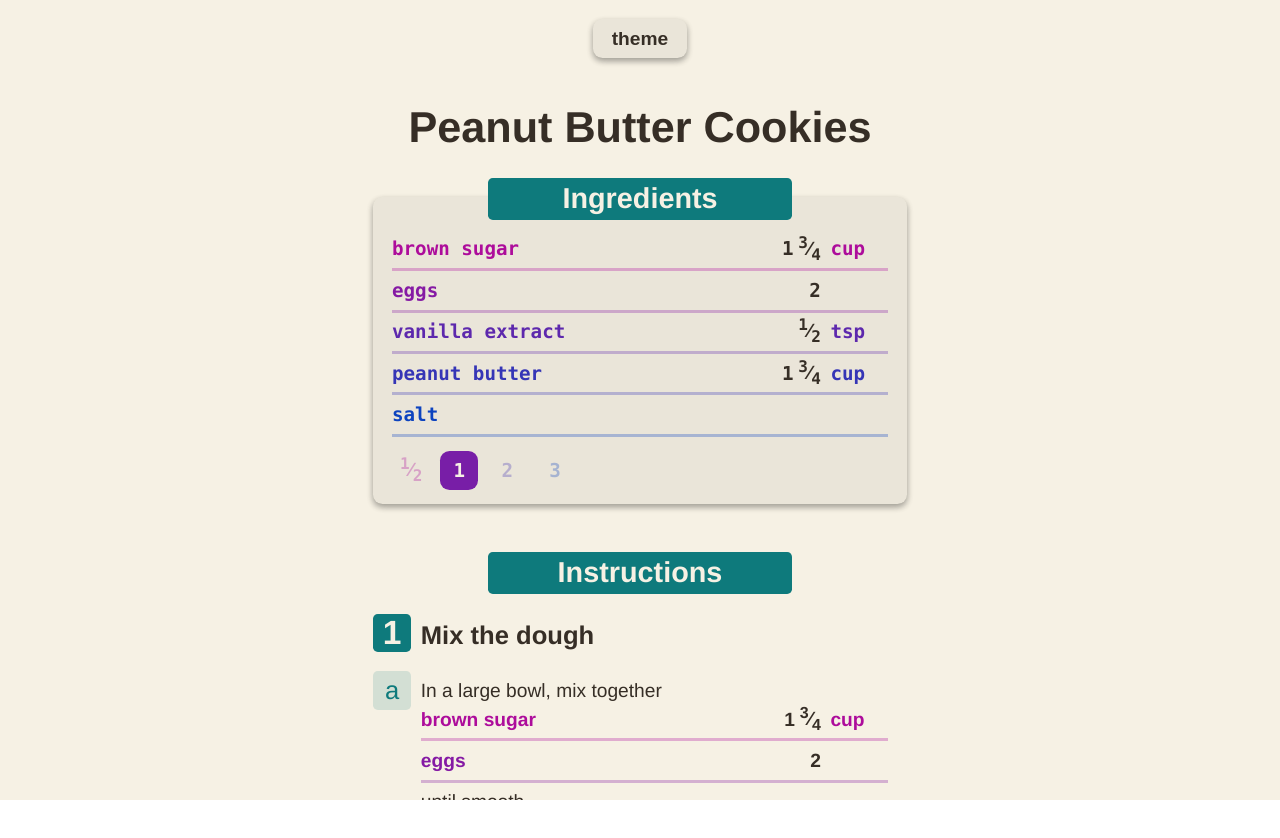
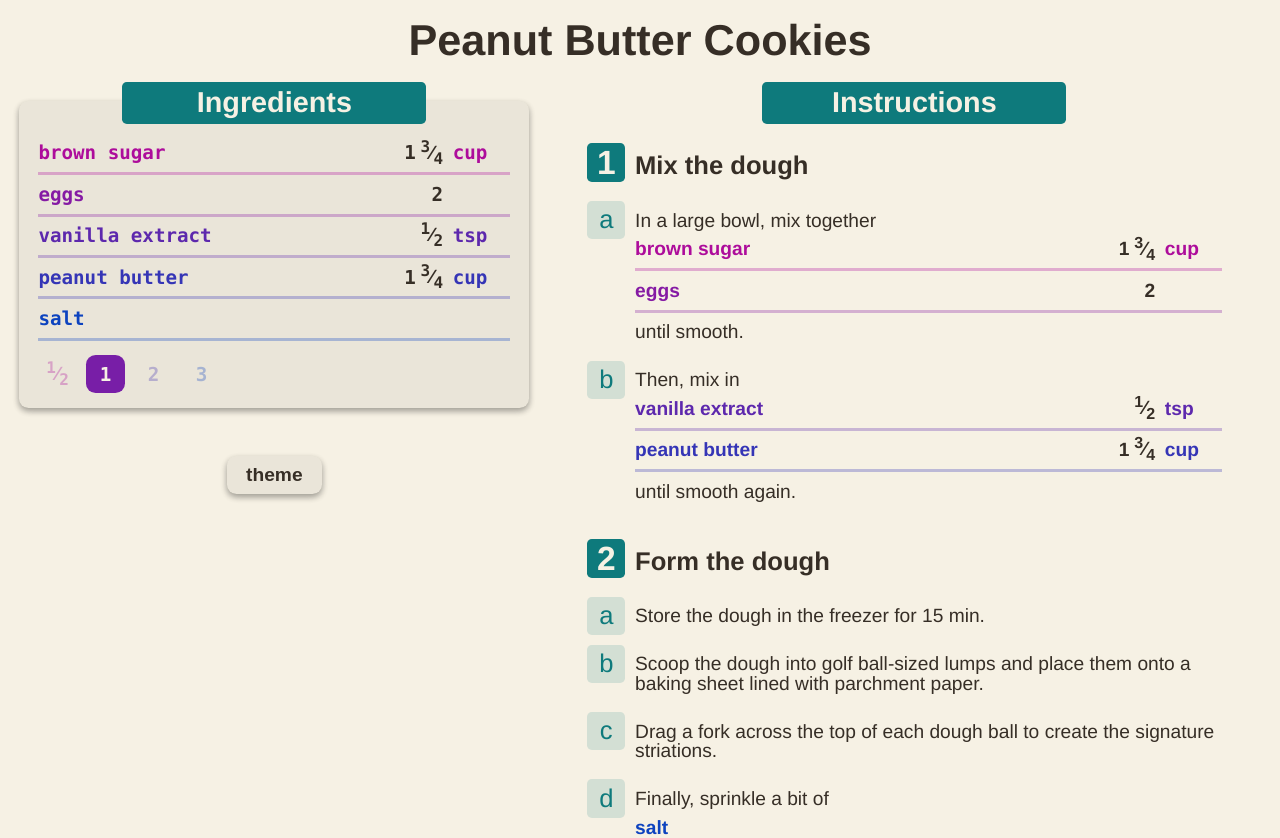
Before and after one commit to gtcarroll/recipes, a React (Create React App) app: page / in a window 1280 px wide. Before the commit the page ends 800 px from the top, so only its background shows below. Built offline with nearby package versions, Linux system fonts and the light colour scheme.

Commit message:
added responsive desktop layout

```diff
--- a/src/components/App.js
+++ b/src/components/App.js
@@ -1,4 +1,4 @@
-import React, { useState } from "react";
+import React, { useState, useEffect } from "react";
 import styled from "styled-components";
 import { Recipe } from "./recipe/";
 import { ThemeContext, themes, styles } from "./common";
@@ -11,19 +11,31 @@ export const App = () => {
     : "light";
   document.documentElement.style.setProperty("color-scheme", preferredTheme);
   const [theme, setTheme] = useState(themes[preferredTheme]);
-  const value = {
-    theme,
-    setTheme,
+  const [isMobile, setIsMobile] = useState(true);
+
+  useEffect(() => {
+    checkResize();
+    window.addEventListener("resize", checkResize);
+    return () => window.removeEventListener("resize", checkResize);
+  }, []);
+  const checkResize = () => {
+    setIsMobile(window.innerWidth < 1000);
   };
+
   return (
-    <ThemeContext.Provider value={value}>
+    <ThemeContext.Provider
+      value={{
+        theme,
+        setTheme,
+      }}
+    >
       <AppDiv
         style={{
           color: theme.foreground,
           backgroundColor: theme.background,
         }}
       >
-        <Recipe {...peanutButterCookies} />
+        <Recipe {...peanutButterCookies} isMobile={isMobile} />
       </AppDiv>
     </ThemeContext.Provider>
   );
@@ -39,8 +51,8 @@ const AppDiv = styled.div`
   height: 100%;
 
   // clipping
-  overflow-x: none;
-  overflow-y: scroll;
+  overflow-x: hidden;
+  overflow-y: auto;
 
   // typography
   font-size: ${styles.fontSize.body};
--- a/src/components/common/ThemeButton.js
+++ b/src/components/common/ThemeButton.js
@@ -30,7 +30,7 @@ const ThemeButtonDiv = styled.button`
   margin: 0 auto;
   box-shadow: ${styles.boxShadow.card};
   border: none;
-  border-radius: ${units.rem1};
+  border-radius: ${styles.borderRadius.button};
   height: ${units.rem4};
   padding: 0 ${units.rem2};
 
--- a/src/components/common/styles.js
+++ b/src/components/common/styles.js
@@ -42,6 +42,7 @@ export const styles = {
   width: {
     h2: "19rem",
     content: "31rem",
+    contentDesktop: "43rem",
     frog: "10rem",
   },
   height: {
--- a/src/components/recipe/Recipe.js
+++ b/src/components/recipe/Recipe.js
@@ -21,31 +21,46 @@ export const Recipe = (props) => {
   );
   return (
     <RecipeDiv>
+      <Header1 text={props.name} />
+      <ContentDiv>
         <ArticleContainer>
-        <ThemeButton />
-        <Header1 text={props.name} />
+          {/* <ThemeButton /> */}
+          {/* <Header1 text={props.name} /> */}
           <IngredientList
             ingredients={ingredients}
             setIngredients={setIngredients}
             originalIngredients={props.ingredients}
             gradient={gradient}
           />
+          {props.isMobile && (
             <InstructionList
               ingredients={ingredients}
               instructions={props.instructions}
               gradient={gradient}
             />
+          )}
           <RowDiv>
             {/* <Footer /> */}
             <ThemeButton />
             {/* <Footer /> */}
           </RowDiv>
         </ArticleContainer>
+        {!props.isMobile && (
+          <ArticleContainer style={{ width: styles.width.contentDesktop }}>
+            <InstructionList
+              ingredients={ingredients}
+              instructions={props.instructions}
+              gradient={gradient}
+            />
+          </ArticleContainer>
+        )}
+      </ContentDiv>
     </RecipeDiv>
   );
 };
 
 Recipe.defaultProps = {
+  isMobile: true,
   name: false,
   ingredients: false,
   instructions: false,
@@ -55,10 +70,26 @@ const RecipeDiv = styled.div`
   // flexbox
   display: flex;
   flex-direction: column;
+  //justify-content: center;
 
   // box model
   margin: 0 auto;
-  width: 100%;
+  width: 100%; //${styles.width.content};
+  max-width: 100vw;
+  height: 100vh;
+  padding: ${units.rem2} 0;
+`;
+
+const ContentDiv = styled.div`
+  // flexbox
+  display: flex;
+  flex-direction: row;
+  justify-content: center;
+
+  // box model
+  margin: 0 auto;
+  width: 100%; //${styles.width.content};
+  max-width: 100vw;
   height: 100vh;
 `;
 
@@ -70,7 +101,7 @@ const ArticleContainer = styled.div`
   gap: ${units.rem5};
 
   // box model
-  margin: 0 auto;
+  width: ${styles.width.content};
   padding: ${units.rem2} ${units.rem4};
 `;
 
--- a/src/components/recipe/ingredients/IngredientList.js
+++ b/src/components/recipe/ingredients/IngredientList.js
@@ -39,10 +39,10 @@ const IngredientListDiv = styled.div`
   gap: ${units.rem1};
 
   // box model
+  margin-top: 1.2rem;
   box-shadow: ${styles.boxShadow.card};
   border-radius: ${styles.borderRadius.card};
   width: 100%;
-  max-width: ${styles.width.content};
   padding: ${units.rem2};
   padding-bottom: 0.9rem;
 `;
--- a/src/components/recipe/instructions/InstructionList.js
+++ b/src/components/recipe/instructions/InstructionList.js
@@ -44,8 +44,7 @@ const InstructionListDiv = styled.div`
   // box model
   margin: 0 -${units.rem2};
   border-radius: ${units.rem1};
-  max-width: calc(${styles.width.content} + ${units.rem2} + ${units.rem2});
-  //padding: ${units.rem2} 0;
+  width: 100%;
 `;
 
 const Instructions = styled.div`
```
Lines whose indentation alone changed are shown as unchanged.
